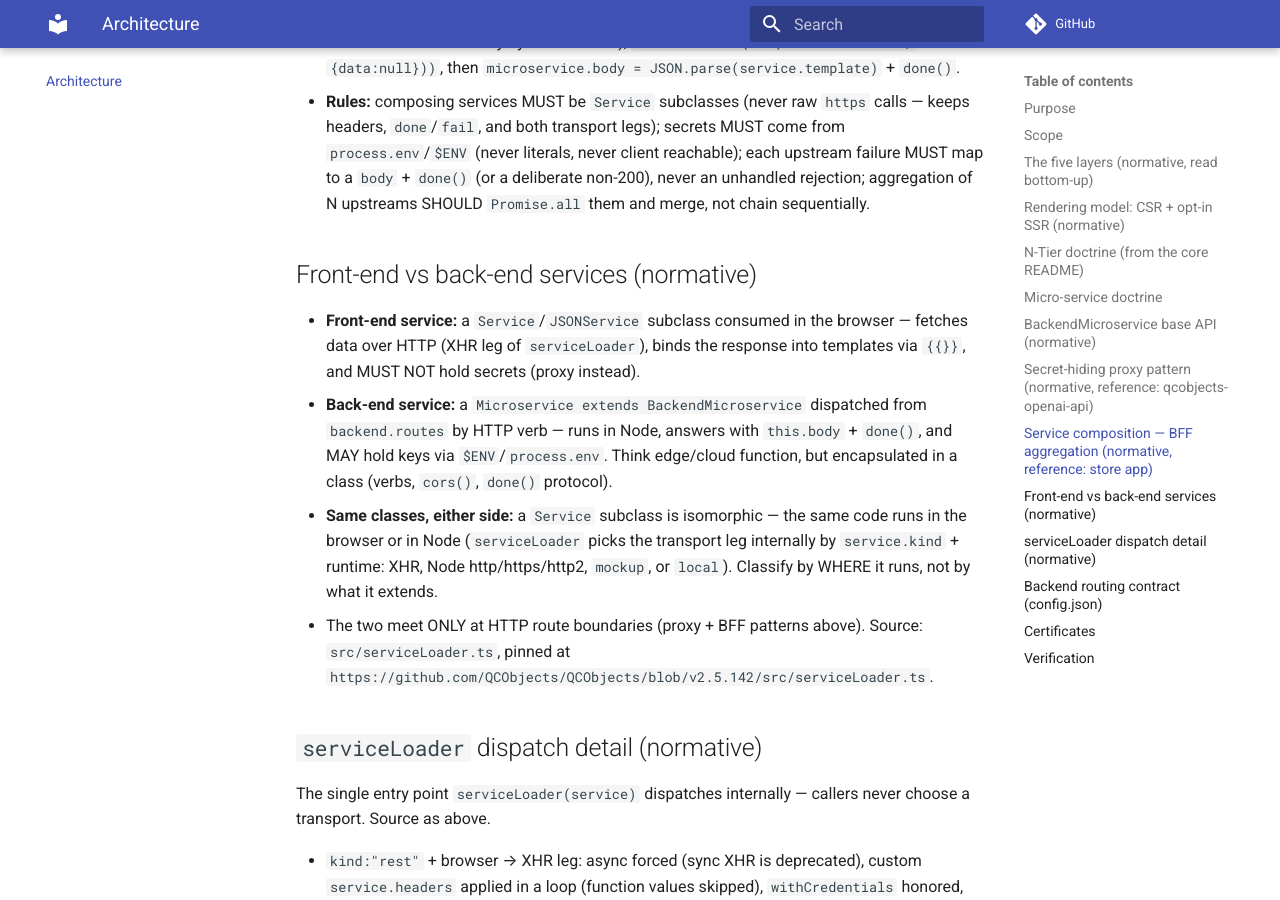
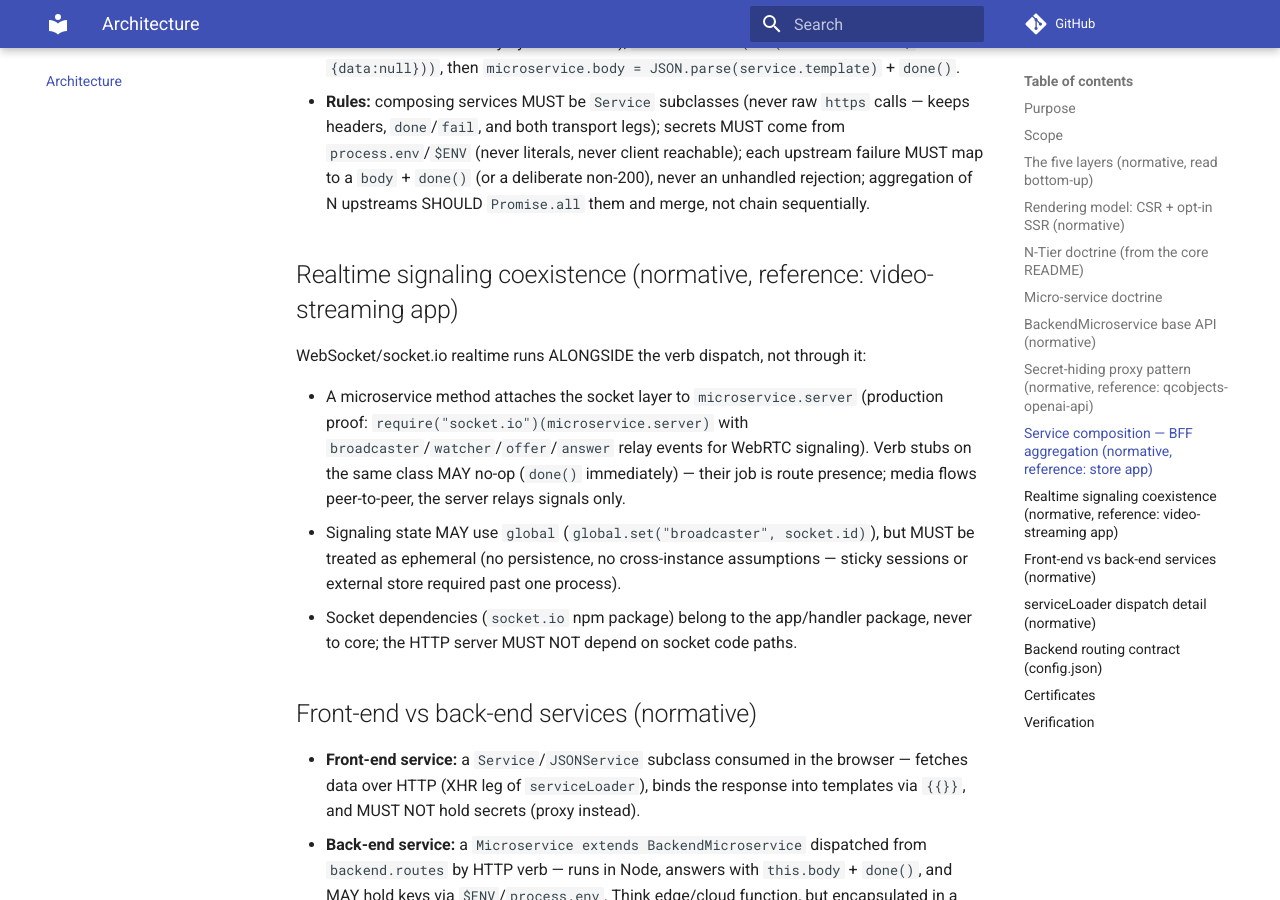
Before and after one commit to QCObjects/product-specs, an MkDocs documentation site: the page built from docs/02-architecture.md, in a window 1280 px wide and 900 px high, scrolled down 4533 px. Built offline with MkDocs 1.6.1 and Material for MkDocs 9.7.7, drawn with Linux system fonts in a browser that asks for light colours; comment, search, counter and statistics services are not loaded.

Commit message:
feat: realtime signaling, Timer.alive, OAuth redirect patterns

```diff
--- a/docs/02-architecture.md
+++ b/docs/02-architecture.md
@@ -189,6 +189,21 @@ subclasses through `serviceLoader` and reshape their responses into `body`
   deliberate non-200), never an unhandled rejection; aggregation of N
   upstreams SHOULD `Promise.all` them and merge, not chain sequentially.
 
+## Realtime signaling coexistence (normative, reference: video-streaming app)
+
+WebSocket/socket.io realtime runs ALONGSIDE the verb dispatch, not through it:
+
+- A microservice method attaches the socket layer to `microservice.server`
+  (production proof: `require("socket.io")(microservice.server)` with
+  `broadcaster`/`watcher`/`offer`/`answer` relay events for WebRTC signaling).
+  Verb stubs on the same class MAY no-op (`done()` immediately) — their job is
+  route presence; media flows peer-to-peer, the server relays signals only.
+- Signaling state MAY use `global` (`global.set("broadcaster", socket.id)`),
+  but MUST be treated as ephemeral (no persistence, no cross-instance
+  assumptions — sticky sessions or external store required past one process).
+- Socket dependencies (`socket.io` npm package) belong to the app/handler
+  package, never to core; the HTTP server MUST NOT depend on socket code paths.
+
 ## Front-end vs back-end services (normative)
 
 - **Front-end service:** a `Service`/`JSONService` subclass consumed in the
```
Also changed, not shown: docs/03-core-framework.md (+4 -1 lines), docs/06-app-structure.md (+4 -0 lines).
